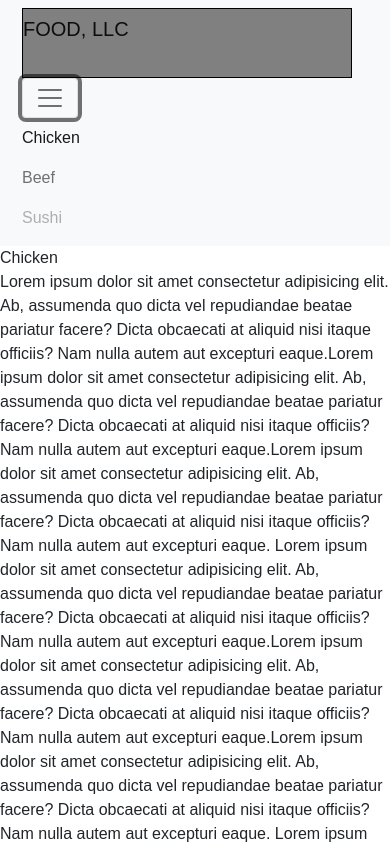
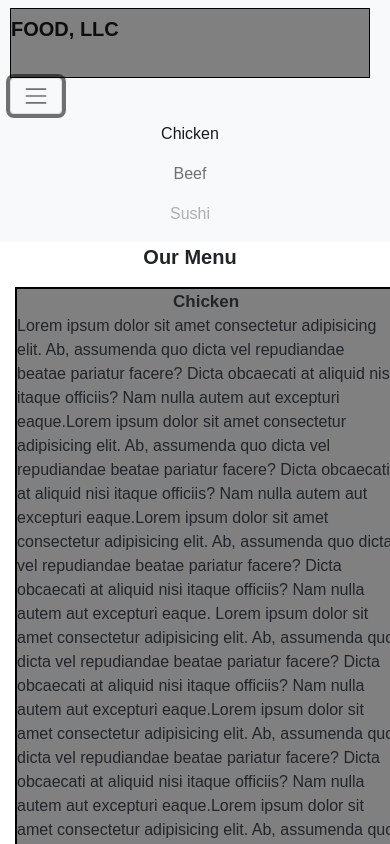
Before and after one commit to Brycies/CourseraModule3-Solution, a plain HTML site: page index6.html in a window 390 px wide. Both pictures are taken after a click on the button "Toggle navigation". Shown: the top 844 px of the page. Drawn offline with nearby package versions, Linux system fonts and the light colour scheme.

Commit message:
commit assignment

```diff
--- a/index6.html
+++ b/index6.html
@@ -44,7 +44,8 @@
         </div>
       </div>
     </nav>
-    <div>
+    <div id="menu" class="container-fluid">Our Menu</div>
+    <div id="menu-info">
       <span>Chicken</span>
       <p>
         Lorem ipsum dolor sit amet consectetur adipisicing elit. Ab, assumenda
--- a/style2.css
+++ b/style2.css
@@ -12,48 +12,52 @@ nav {
   background-color: #333;
   padding: 10px;
 }
-.container {
-  position: absolute;
-  top: 100px;
+.container-fluid {
+  position: relative;
   margin: 0;
+  padding: 0 10px 0 0;
   width: 100%;
 }
 
-.navbar-brand {
-  margin-top: 0;
-  margin-left: 0;
+a.navbar-brand {
+  margin: 0;
   width: 100%;
   height: 70px;
   font-size: 20px;
+  font-weight: bold;
   border: 1px solid black;
   background-color: grey;
 }
-#brand h1 {
-  margin-top: 5px;
-  margin-left: 20px;
-  border-radius: 0;
-  border: 0;
-}
-#navbar-menu {
-  font-size: 19px;
+#menu {
+  font-size: 20px;
+  font-weight: bold;
   position: relative;
   margin: 0 auto;
   width: auto;
   display: block;
   text-align: center;
 }
-section span {
-  font-size: 1.5em;
+div span {
+  font-size: 17px;
   font-weight: bold;
   text-align: center;
   width: 0 auto;
   display: block;
 }
-#chicken-info {
+#menu-info {
   margin: 15px;
   border: 2px solid black;
   background-color: grey;
   width: 98%;
+}
+button span {
+  margin: 0;
+}
+span.navbar-toggler-icon:hover {
+  background-color: red;
+}
+div.navbar-nav {
+  text-align: center;
 }
 
 @media (min-width: 576px) {
@@ -61,22 +65,6 @@ section span {
   .container {
     margin: 0;
     width: 100%;
-  }
-  .navbar-toggle {
-    display: block;
-    position: absolute;
-    top: 5px;
-    right: 15px;
-    margin-top: 5px;
-    background-color: transparent;
-    border: 2px solid black;
-    border-radius: 4px;
-    font-size: 1.5rem;
-    padding: 9px 10px;
-    background: none;
-  }
-  .navbar-toggle:hover {
-    background-color: white;
   }
 
   .icon-bar {
```
Also changed, not shown: index4.html (+1 -1 lines).
